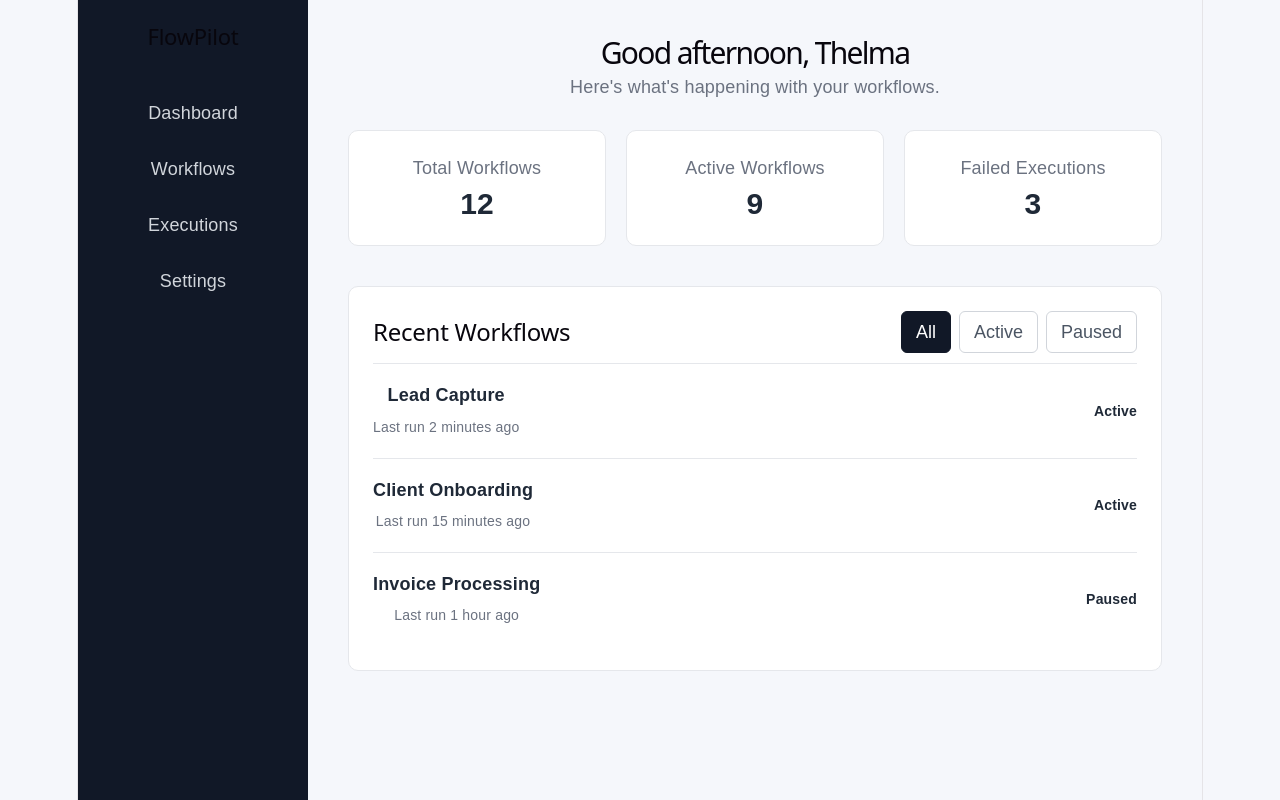
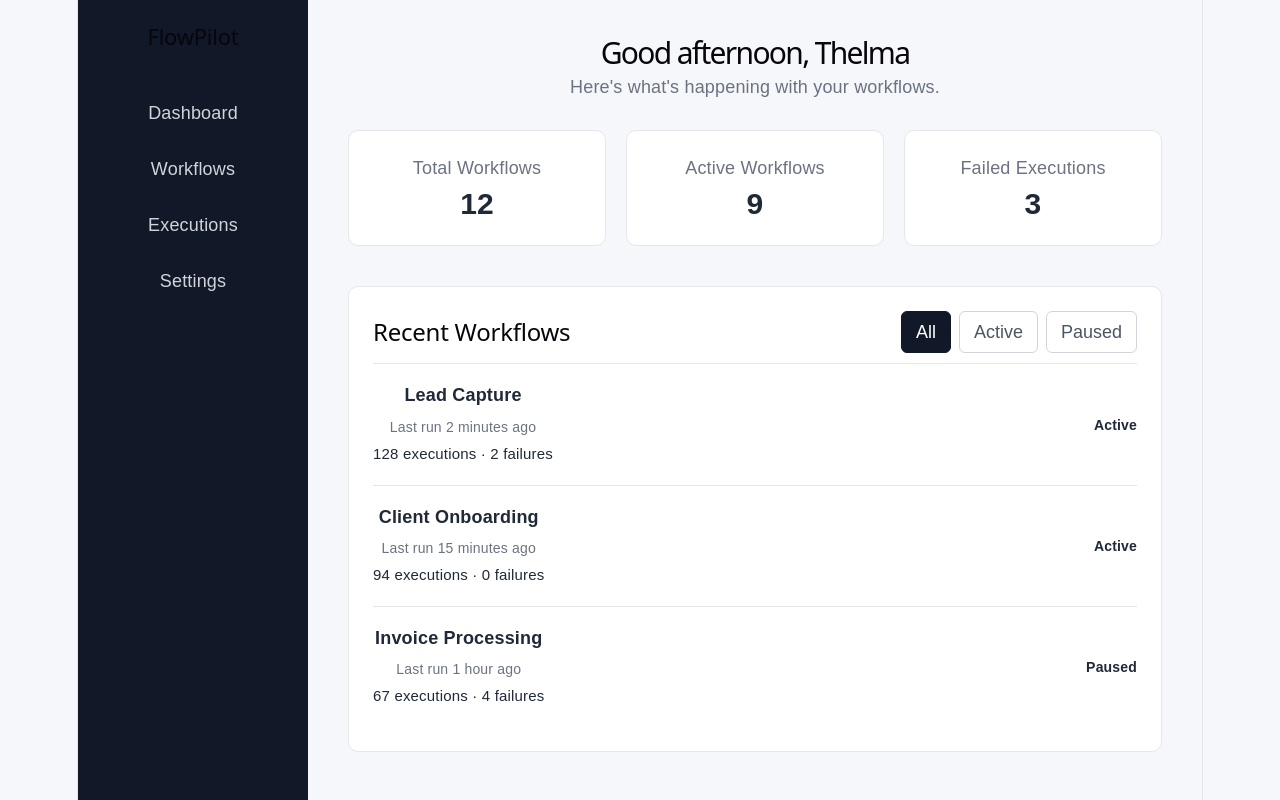
Before and after one commit to AutomateWithTee/FlowPilot, a React (Vite) app: page / in a window 1280 px wide. Built offline with nearby package versions, Linux system fonts and the light colour scheme.

Commit message:
Add workflow execution metrics

```diff
--- a/src/App.jsx
+++ b/src/App.jsx
@@ -7,18 +7,24 @@ const workflows = [
     name: 'Lead Capture',
     lastRun: '2 minutes ago',
     status: 'Active',
+    executions: 128,
+    failures: 2,
   },
   {
     id: 2,
     name: 'Client Onboarding',
     lastRun: '15 minutes ago',
     status: 'Active',
+    executions: 94,
+    failures: 0,
   },
   {
     id: 3,
     name: 'Invoice Processing',
     lastRun: '1 hour ago',
     status: 'Paused',
+    executions: 67,
+    failures: 4,
   },
 ]
 
@@ -89,7 +95,13 @@ function App() {
               <div className="workflow-card" key={workflow.id}>
                 <div>
                   <strong>{workflow.name}</strong>
+
                   <p>Last run {workflow.lastRun}</p>
+
+                  <small>
+                    {workflow.executions} executions · {workflow.failures}{' '}
+                    failures
+                  </small>
                 </div>
 
                 <span>{workflow.status}</span>
```
